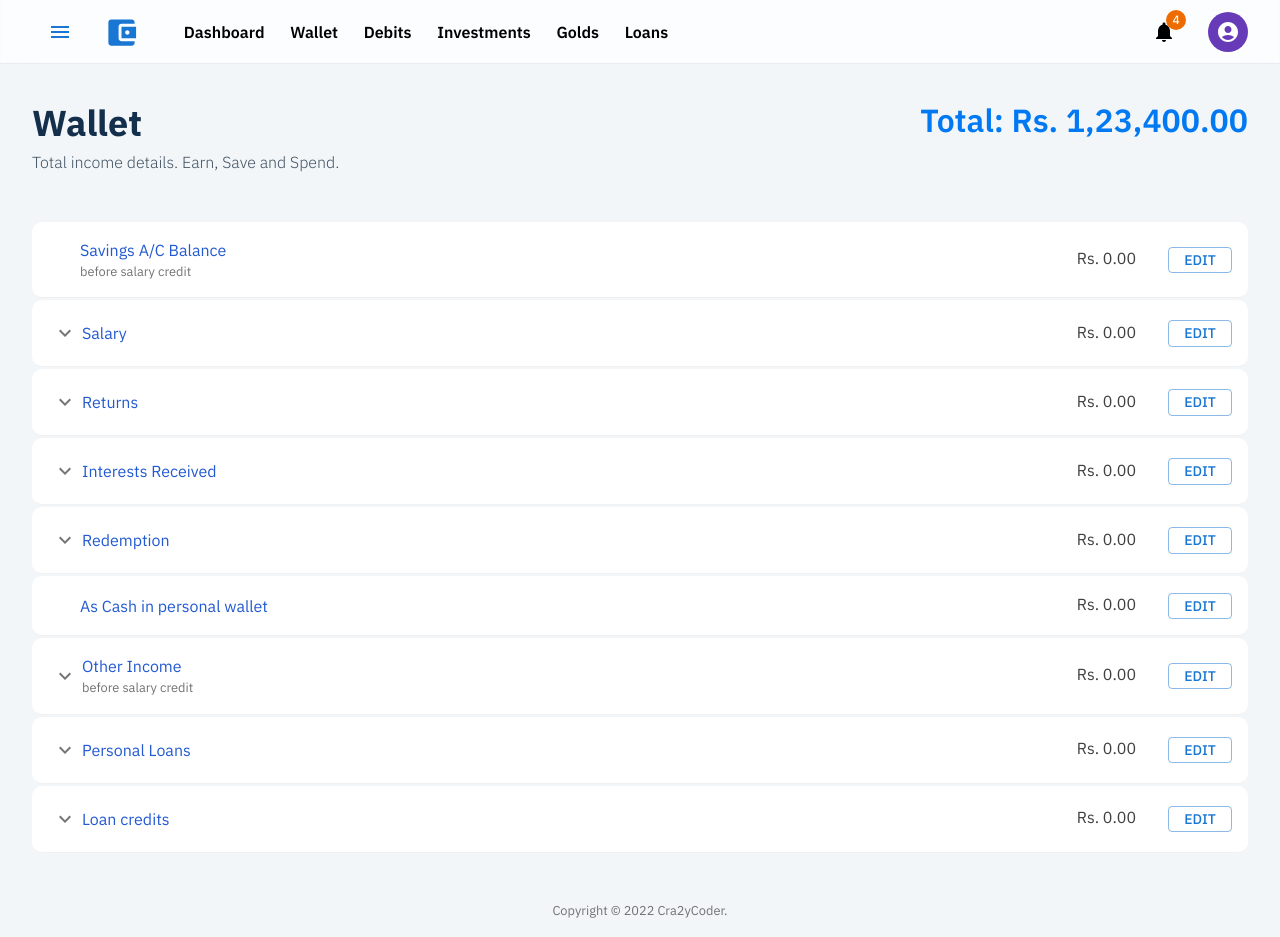
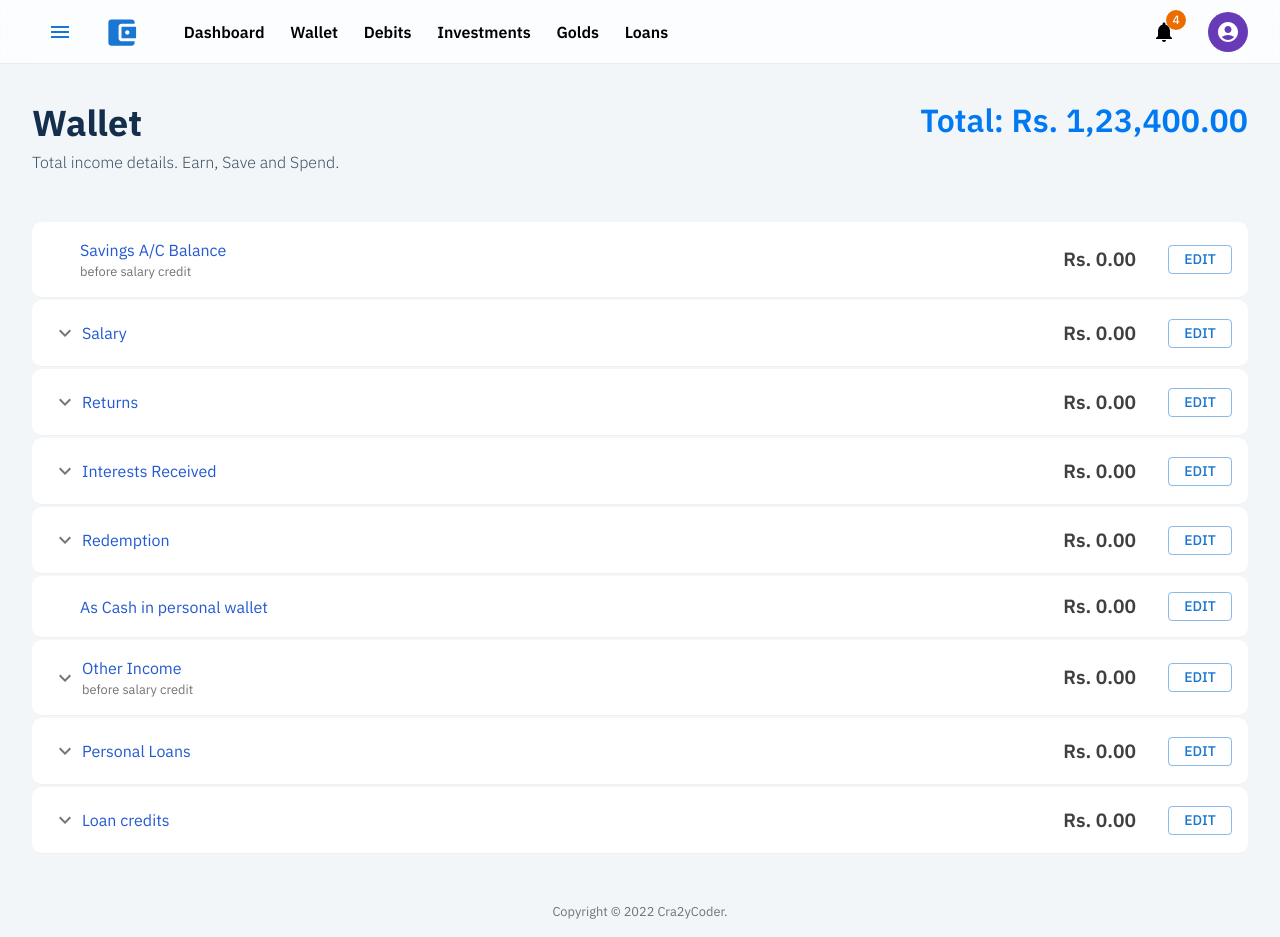
Before and after one commit to cra2ycoder/my-finance, a Next.js app: page /wallet in a window 1280 px wide. Built offline with nearby package versions, Linux system fonts and the light colour scheme.

Commit message:
wallet item css updates

```diff
--- a/components/WalletTable/WalletItem.tsx
+++ b/components/WalletTable/WalletItem.tsx
@@ -72,9 +72,16 @@ function WalletItem(props: IWalletItemProps) {
           <Typography
             sx={{
               color: '#404040',
+              display: 'flex',
             }}
           >
-            <span style={{ marginRight: '1rem', fontSize: '1rem' }}>
+            <span
+              style={{
+                marginRight: '1rem',
+                fontSize: '1.2rem',
+                fontWeight: 600,
+              }}
+            >
               Rs. {value || defaultValue}.00
             </span>
             {enableEdit === true && (
```
